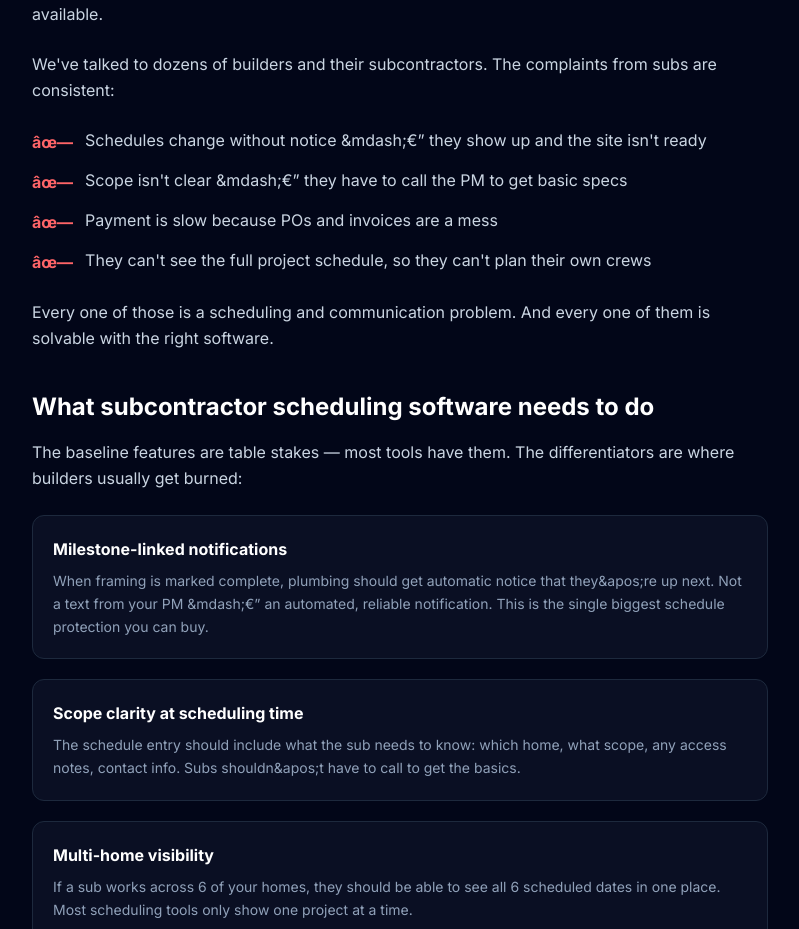
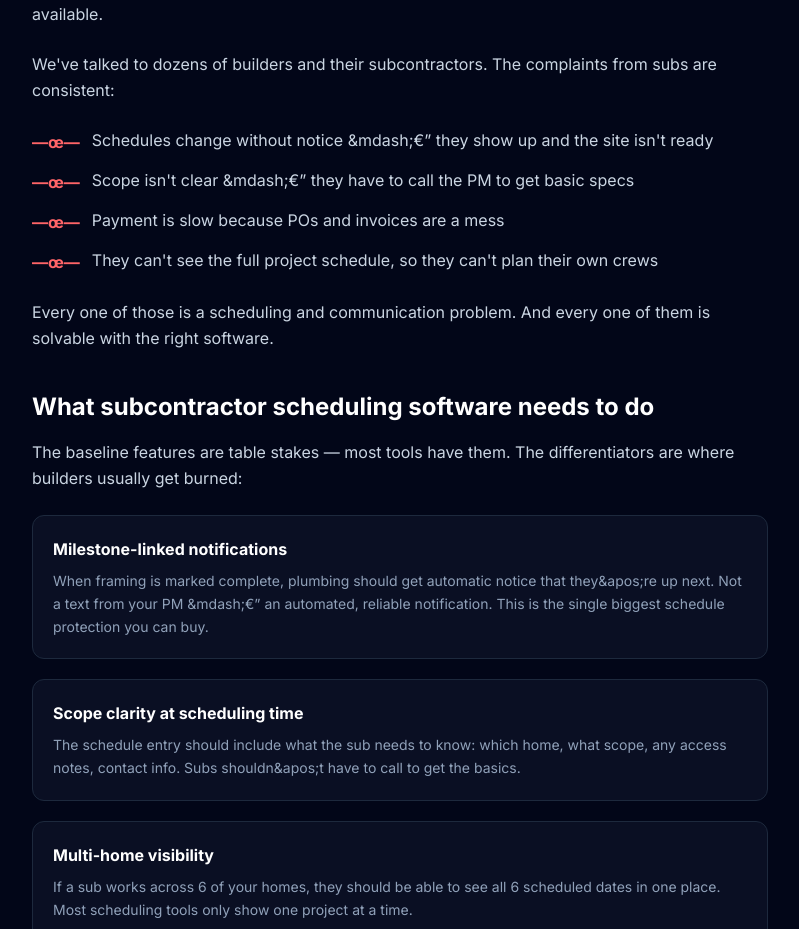
Before and after one commit to Scootermcgavin121/cornerstone-marketing-v2, a Next.js app: page /blog/subcontractor-scheduling-software in a window 1280 px wide. Shown: the part 886-1815 px from the top of the page, without its empty margins (240-1039 px from the left). Built offline with nearby package versions, Linux system fonts and the light colour scheme.

Commit message:
fix: nuclear mojibake sweep - all remaining non-ASCII garbage replaced site-wide

```diff
--- a/src/app/ai-new-home-sales/page.tsx
+++ b/src/app/ai-new-home-sales/page.tsx
@@ -155,7 +155,7 @@ export default function AiNewHomeSalesPage() {
             { num: "100%", label: "Pipeline visibility", sub: "Every buyer, every community" },
             { num: "0", label: "Missed follow-ups", sub: "AI flags stalled deals" },
             { num: "30s", label: "MLS description", sub: "Generated from real data" },
-            { num: "∞", label: "Communities tracked", sub: "No per-community limits" },
+            { num: "∞", label: "Communities tracked", sub: "No per community limits" },
           ].map((s) => (
             <div key={s.label} className="text-center p-6 rounded-2xl bg-slate-900/60 border border-slate-800">
               <div className="text-3xl font-black text-violet-400 mb-1">{s.num}</div>
--- a/src/app/blog/page.tsx
+++ b/src/app/blog/page.tsx
@@ -114,7 +114,7 @@ const posts = [
     slug: "buildertrend-vs-cornerstone",
     title: "BuilderTrend vs Cornerstone PM: The Honest Comparison",
     excerpt:
-      "BuilderTrend is the big name in builder software. But is it worth $499/mo for a builder closing 10â€“30 homes a year? We break it down.",
+      "BuilderTrend is the big name in builder software. But is it worth $499/mo for a builder closing 10&mdash;€“30 homes a year? We break it down.",
     date: "April 14, 2026",
     readTime: "6 min read",
     tag: "Comparison",
--- a/src/app/blog/subcontractor-scheduling-software/page.tsx
+++ b/src/app/blog/subcontractor-scheduling-software/page.tsx
@@ -63,7 +63,7 @@ export default function SubcontractorSchedulingSoftwarePost() {
               "They can't see the full project schedule, so they can't plan their own crews",
             ].map((item) => (
               <li key={item} className="flex items-start gap-3">
-                <span className="text-red-400 font-bold flex-shrink-0 mt-0.5">âœ—</span>
+                <span className="text-red-400 font-bold flex-shrink-0 mt-0.5">&mdash;œ—</span>
                 <span>{item}</span>
               </li>
             ))}
--- a/src/app/purchasing/page.tsx
+++ b/src/app/purchasing/page.tsx
@@ -18,7 +18,7 @@ const features = [
   { title: "Design Center Integration", desc: "Room-by-room selections tied directly to purchasing budget." },
   { title: "Designer Collections", desc: "Group selections into curated collections for buyer presentations." },
   { title: "Unlimited Spec Levels", desc: "Community Standard, Premium, Luxury &mdash; unlimited spec levels with separate pricing." },
-  { title: "Base Pricing Matrix", desc: "Floorplan Ã -  Community pricing matrix with per-community overrides." },
+  { title: "Base Pricing Matrix", desc: "Floorplan &rarr; -  Community pricing matrix with per community overrides." },
   { title: "Change Orders", desc: "Buyer-requested changes with approval workflow and budget impact." },
   { title: "Bid Management", desc: "Send floorplan to bid to every vendor with one click, track responses, compare side-by-side." },
   { title: "Bid Comparison", desc: "Side-by-side vendor bid comparison with automatic low-bid highlighting." },
```
